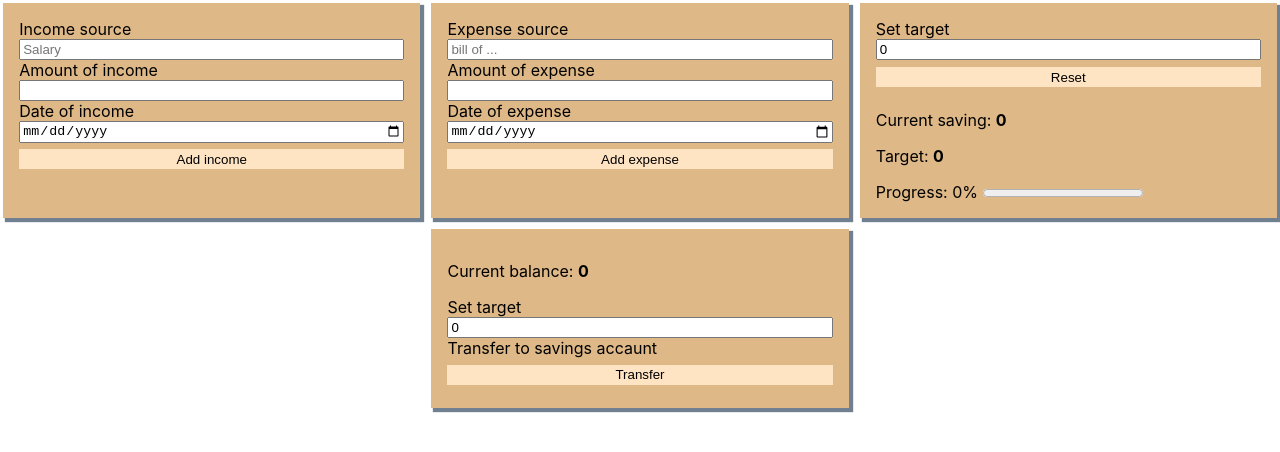
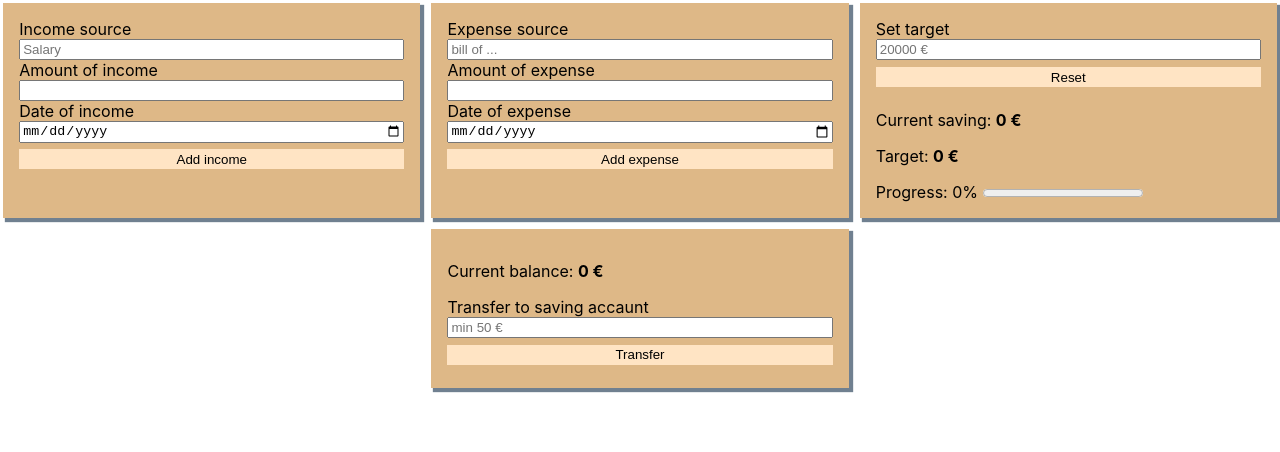
Before and after one commit to CaH4o/Integrify-Finland-BoF-budget-control-app, a React (Create React App) app: page / in a window 1280 px wide. Shown: the top 452 px of the page. Built offline with nearby package versions, Linux system fonts and the light colour scheme.

Commit message:
Fix misspellings

```diff
--- a/src/components/Balance.tsx
+++ b/src/components/Balance.tsx
@@ -7,37 +7,38 @@ function Balance({ balance, savings, setBalance, setSaving }: tBalanceProp) {
   const [message, setMessage] = useState("");
 
   function submit(e: React.FormEvent<HTMLFormElement>) {
-    e.preventDefault()
+    e.preventDefault();
     if (balance >= transferAmount) {
-      setBalance(balance - transferAmount)
-      setSaving(savings + transferAmount)
+      setBalance(balance - transferAmount);
+      setSaving(savings + transferAmount);
       setMessage("");
     } else {
-      setMessage("Error: Balance is less than you want saving");
+      setMessage("Error: Balance is less than you need");
+      setTimeout(function () {
+        setMessage("");
+      }, 3000);
     }
   }
 
   return (
     <section>
       <form onSubmit={(e) => submit(e)} id="formBalance">
-        <p>Current balance: <b>{balance}</b></p>
+        <p>
+          Current balance: <b>{balance} €</b>
+        </p>
         {message.length > 0 && <span className="error">{message}</span>}
         <div>
-          <label htmlFor="transferSavings">Set target</label>
+          <label htmlFor="transferSavings">Transfer to saving accaunt</label>
           <input
             type="number"
-            name="stransferSavings"
-            id="stransferSavings"
-            placeholder="200"
-            defaultValue="0"
-            min="100"
+            name="transferSavings"
+            id="transferSavings"
+            placeholder="min 50 €"
+            min="50"
             onChange={(e) => setTransferAmount(Number(e.target.value))}
           />
         </div>
         <div>
-          <label htmlFor="btn_transferSavings">
-            Transfer to savings accaunt
-          </label>
           <button type="submit" id="btn_transferSavings">
             Transfer
           </button>
--- a/src/components/Expense.tsx
+++ b/src/components/Expense.tsx
@@ -3,7 +3,12 @@ import React, { useState } from "react";
 import { tExpenseProp } from "../types/tExpenseProp";
 import { tExpense } from "../types/tExpense";
 
-function Expense({ expenses, setExpenses, incomesTotal, savings }: tExpenseProp) {
+function Expense({
+  expenses,
+  setExpenses,
+  incomesTotal,
+  savings,
+}: tExpenseProp) {
   const [expenseSource, setExpenseSource] = useState("");
   const [expenseAmount, setExpenseAmount] = useState(0);
   const [expenseDate, setExpenseDate] = useState("");
@@ -15,18 +20,27 @@ function Expense({ expenses, setExpenses, incomesTotal, savings }: tExpenseProp)
       return prev + curr.expenseAmount;
     }, 0);
     if (!expenseSource) {
-      setMessage('Error: The field "Sourse" is empty');
+      setMessage('Error: The field "Source" is empty');
+      setTimeout(function () {
+        setMessage("");
+      }, 3000);
       return;
     }
     if (!expenseAmount) {
       setMessage('Error: The field "Amount" is empty');
+      setTimeout(function () {
+        setMessage("");
+      }, 3000);
       return;
     }
     if (!expenseDate) {
       setMessage('Error: The field "Date" is empty');
+      setTimeout(function () {
+        setMessage("");
+      }, 3000);
       return;
     }
-    if (incomesTotal >= (expansesTotal + expenseAmount + savings)) {
+    if (incomesTotal >= expansesTotal + expenseAmount + savings) {
       const expense: tExpense = {
         id: Date.now().toString(),
         expenseSource,
@@ -36,7 +50,10 @@ function Expense({ expenses, setExpenses, incomesTotal, savings }: tExpenseProp)
       setExpenses([expense, ...expenses]);
       message.length > 0 && setMessage("");
     } else {
-      setMessage("Error: total income less then you have");
+      setMessage("Error: Balance is less then you need");
+      setTimeout(function () {
+        setMessage("");
+      }, 3000);
     }
   }
 
@@ -98,7 +115,7 @@ function Expense({ expenses, setExpenses, incomesTotal, savings }: tExpenseProp)
           <span>
             Total:{" "}
             <b>
-              {expenses.reduce((prev, curr) => prev + curr.expenseAmount, 0)}
+              {expenses.reduce((prev, curr) => prev + curr.expenseAmount, 0)} €
             </b>
           </span>
         </div>
--- a/src/components/Income.tsx
+++ b/src/components/Income.tsx
@@ -12,15 +12,24 @@ function Income({ incomes, setIncomes }: tIncomeProp) {
   function submit(e: React.FormEvent<HTMLFormElement>) {
     e.preventDefault();
     if (!incomeSource) {
-      setMessage('Error: The field "Sourse" is empty');
+      setMessage('Error: The field "Source" is empty');
+      setTimeout(function () {
+        setMessage("");
+      }, 3000);
       return;
     }
     if (!incomeAmount) {
       setMessage('Error: The field "Amount" is empty');
+      setTimeout(function () {
+        setMessage("");
+      }, 3000);
       return;
     }
     if (!incomeDate) {
       setMessage('Error: The field "Date" is empty');
+      setTimeout(function () {
+        setMessage("");
+      }, 3000);
       return;
     }
     const income: tIncome = {
@@ -90,7 +99,9 @@ function Income({ incomes, setIncomes }: tIncomeProp) {
           <hr />
           <span>
             Total:{" "}
-            <b>{incomes.reduce((prev, curr) => prev + curr.incomeAmount, 0)}</b>
+            <b>
+              {incomes.reduce((prev, curr) => prev + curr.incomeAmount, 0)} €
+            </b>
           </span>
         </div>
       )}
--- a/src/components/SaivingsTarget.tsx
+++ b/src/components/SaivingsTarget.tsx
@@ -28,8 +28,7 @@ function SaivingsTarget({ saving, setSavingsTarget }: tSavingProp) {
             type="number"
             name="setTarget"
             id="setTarget"
-            placeholder="20000"
-            defaultValue="0"
+            placeholder="20000 €"
             min="0"
             onChange={(e) => setTempTarget(Number(e.target.value))}
           />
@@ -37,8 +36,8 @@ function SaivingsTarget({ saving, setSavingsTarget }: tSavingProp) {
         <button type="submit" id="btn_resetTarget">
           Reset
         </button>
-        <p>Current saving: <b>{saving}</b></p>
-        <p>Target: <b>{target}</b></p>
+        <p>Current saving: <b>{saving} €</b></p>
+        <p>Target: <b>{target} €</b></p>
         <label htmlFor="targetProgress">Progress:</label>
         <span> {procent.toFixed(0)}% </span>
         <progress id="targetProgress" value={saving} max={target} />
```
